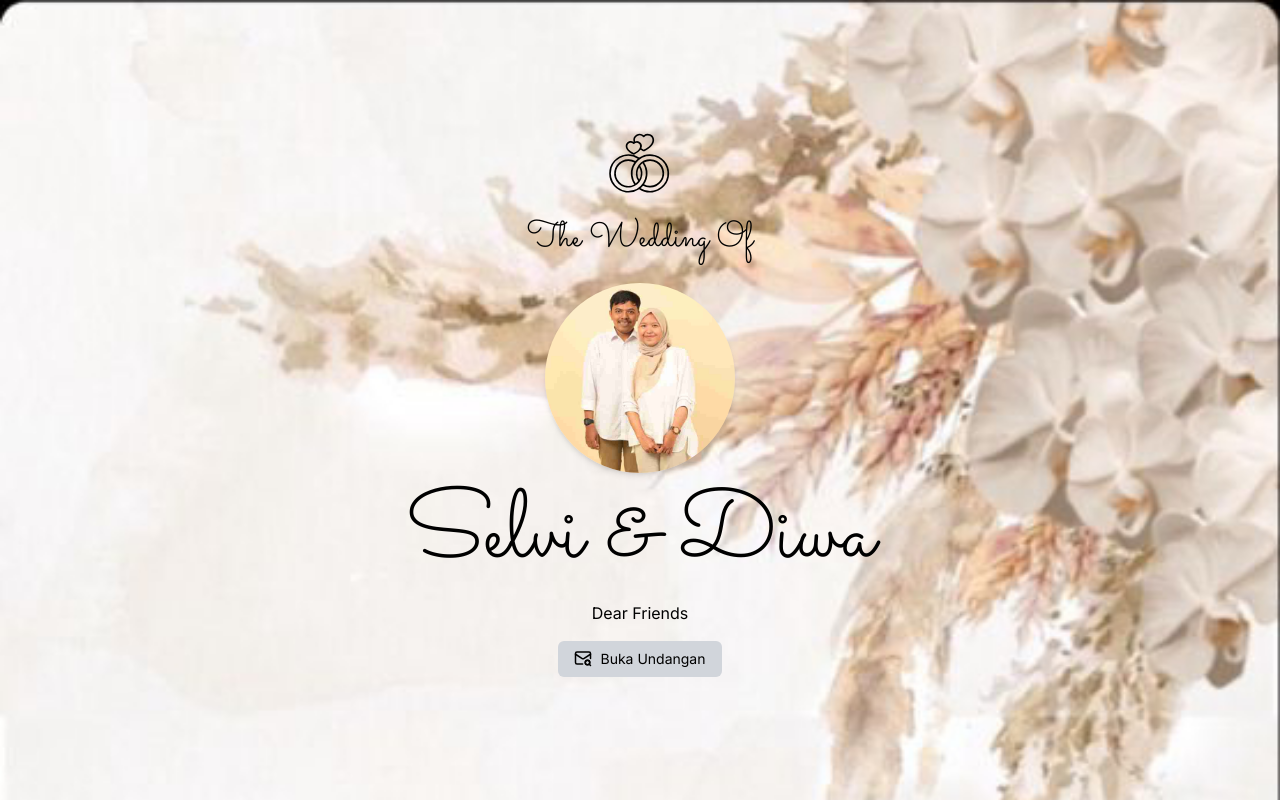
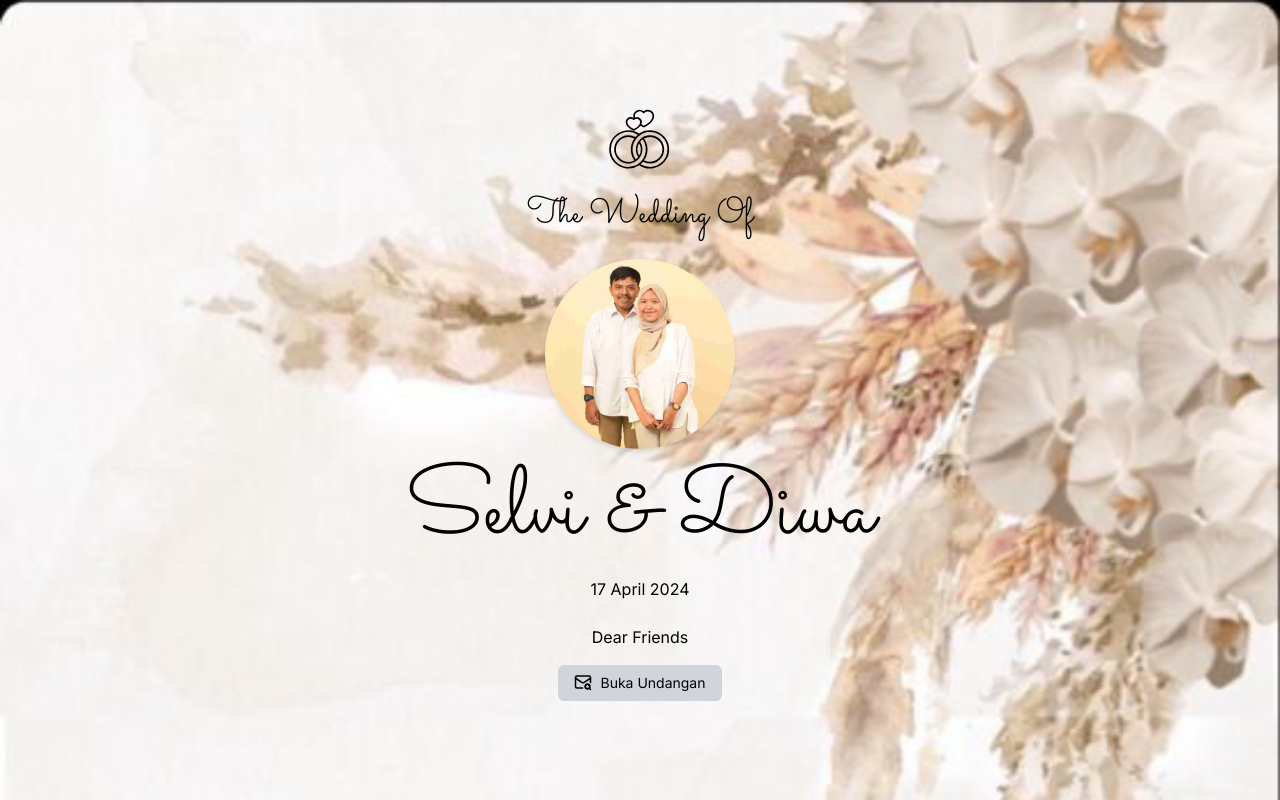
Before and after one commit to diwaandrew/madeofpeace, a Next.js app: page /invitation/friends in a window 1280 px wide. Built offline with nearby package versions, Linux system fonts and the light colour scheme.

Commit message:
update:date wedding

```diff
--- a/app/invitation/[slug]/components/Header.tsx
+++ b/app/invitation/[slug]/components/Header.tsx
@@ -49,9 +49,8 @@ const Header = ({onClick, text}:any) => {
                 />
               </div>
 
-              <h1 className="font-sacramento my-4 text-4xl md:text-8xl">
-                Selvi & Diwa
-              </h1>
+              <h1 className="font-sacramento my-4 text-4xl md:text-8xl">Selvi & Diwa</h1>
+              <h1 className="mb-6">17 April 2024</h1>
 
               <h2> Dear {capitalizeEachWord(guestName)}</h2>
               <button
--- a/app/invitation/[slug]/components/Main.tsx
+++ b/app/invitation/[slug]/components/Main.tsx
@@ -213,7 +213,7 @@ const Main = ({ className }: any) => {
                 data-aos-duration="1500"
               >
                 <h1 className="font-sacramento text-4xl">Akad</h1>
-                <p className="font-bold text-sm">Pukul 10.00 WIB - Selesai</p>
+                <p className="font-bold text-sm">Pukul 09.00 WIB - Selesai</p>
               </div>
 
               <div
```
Also changed, not shown: 1 other file (tests, documents, lock files or other folders).
